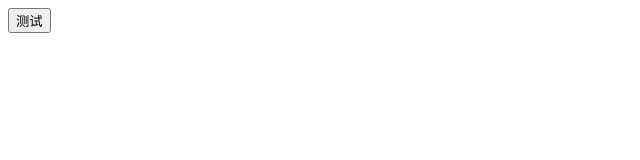
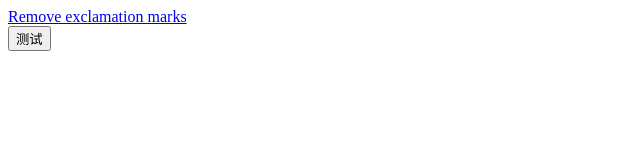
Before and after one commit to chucklu/CodeWars, a plain HTML site: page JavaScript/Kata.html in a window 1280 px wide. Shown: the whole page, without its empty margins (0-640 px from the left). Drawn offline with Linux system fonts and the light colour scheme.

Commit message:
增加题目描述和链接

```diff
--- a/JavaScript/Kata.html
+++ b/JavaScript/Kata.html
@@ -2,10 +2,11 @@
 <html lang="en">
 <head>
     <meta charset="UTF-8">
-    <title>https://www.codewars.com/kata/remove-exclamation-marks/train/javascript</title>
+    <title>CodeWars For JavaScript</title>
 </head>
 <body>
 <script src="Kata.js" type="text/javascript"></script>
+<a href='https://www.codewars.com/kata/remove-exclamation-marks/train/javascript'>Remove exclamation marks</a>
 <form>
     <input type="button" value="测试" onclick="removeExclamationMarks('Hello World!')">
 </form>
```
